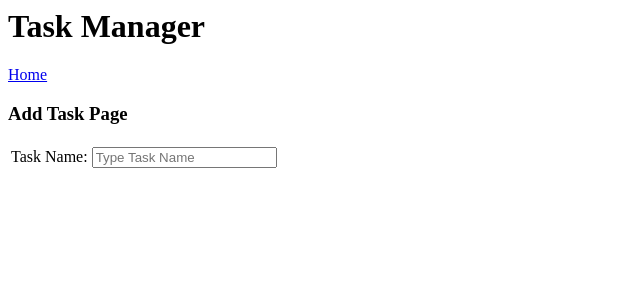
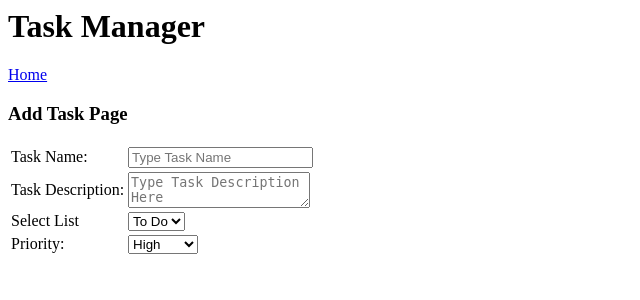
Before and after one commit to MelyssaZ/Task-Management, a PHP site: page /Task-Management/add-task.php in a window 1280 px wide. Shown: the top 300 px of the page, without its empty margins (0-640 px from the left). Run offline with PHP 8.4, Linux system fonts and the light colour scheme.

Commit message:
Update add-task.php

```diff
--- a/TaskManagementSystem/add-task.php
+++ b/TaskManagementSystem/add-task.php
@@ -16,6 +16,29 @@ include ('config/constants.php');
                 <td>Task Name: </td>
                 <td><input type="text" name="task_name" placeholder="Type Task Name" required="required" /></td>
             </tr>
+            <tr>
+                <td>Task Description: </td>
+                <td><textarea name="task_description" placeholder="Type Task Description Here"></textarea></td>
+            </tr>
+            <tr>
+                <td>Select List</td>
+                <td>
+                    <select name="list_id">
+                        <option value="1">To Do</option>
+                        <option value="2">Doing</option>
+                    </select>
+                </td>
+            </tr>
+            <tr>
+                <td>Priority: </td>
+                <td>
+                    <select name="priority">
+                        <option value="High">High</option>
+                        <option value="Medium">Medium</option>
+                        <option value="Low">Low</option>
+                    </select>
+                </td>
+            </tr>
         </table>
     </form>
 </body>
```
